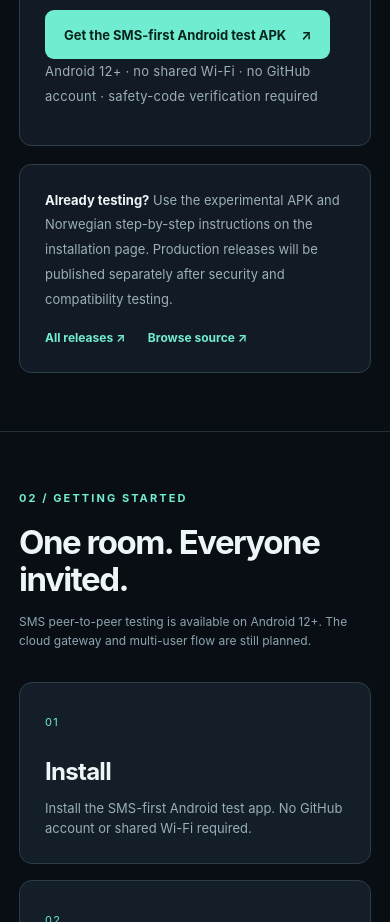
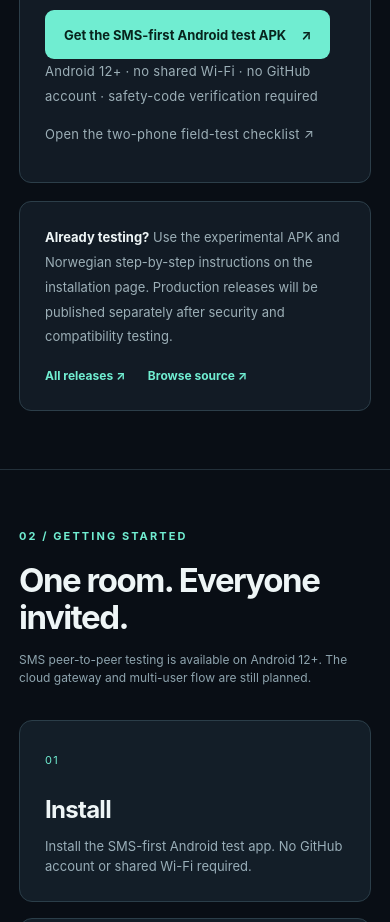
Before and after one commit to bspippi1337/blckchat, a plain HTML site: page site/index.html in a window 390 px wide. Shown: the part 2246-3168 px from the top of the page. Drawn offline with Linux system fonts and the light colour scheme; no server answers.

Commit message:
web: add quiet link to Phone A/B field-test checklist without changing the logo

```diff
--- a/site/index.html
+++ b/site/index.html
@@ -46,7 +46,7 @@
   <h3 style="margin:0 0 12px;font-size:24px;letter-spacing:-.03em">Test encrypted SMS between distant phones</h3>
   <p>Phone A (Admin) and Phone B can exchange encrypted text through the normal SMS network, even when far apart. Both devices exchange public keys and verify a safety code. Android 12+ only. This experimental two-person test is not independently audited, has no automatic SMS receive and does not yet support Phone C group messaging. Use non-sensitive test messages only.</p>
   <a class="button primary" href="join.html">Get the SMS-first Android test APK <span aria-hidden="true">↗</span></a>
-  <p class="fine">Android 12+ · no shared Wi-Fi · no GitHub account · safety-code verification required</p>
+  <p class="fine">Android 12+ · no shared Wi-Fi · no GitHub account · safety-code verification required</p><p class="fine"><a href="test.html">Open the two-phone field-test checklist ↗</a></p>
 </div>
 <div class="panel subtle"><p><strong>Already testing?</strong> Use the experimental APK and Norwegian step-by-step instructions on the installation page. Production releases will be published separately after security and compatibility testing.</p><a class="text-link" href="https://github.com/bspippi1337/blckchat/releases">All releases ↗</a> <a class="text-link" href="https://github.com/bspippi1337/blckchat">Browse source ↗</a></div>
 </section>
```
